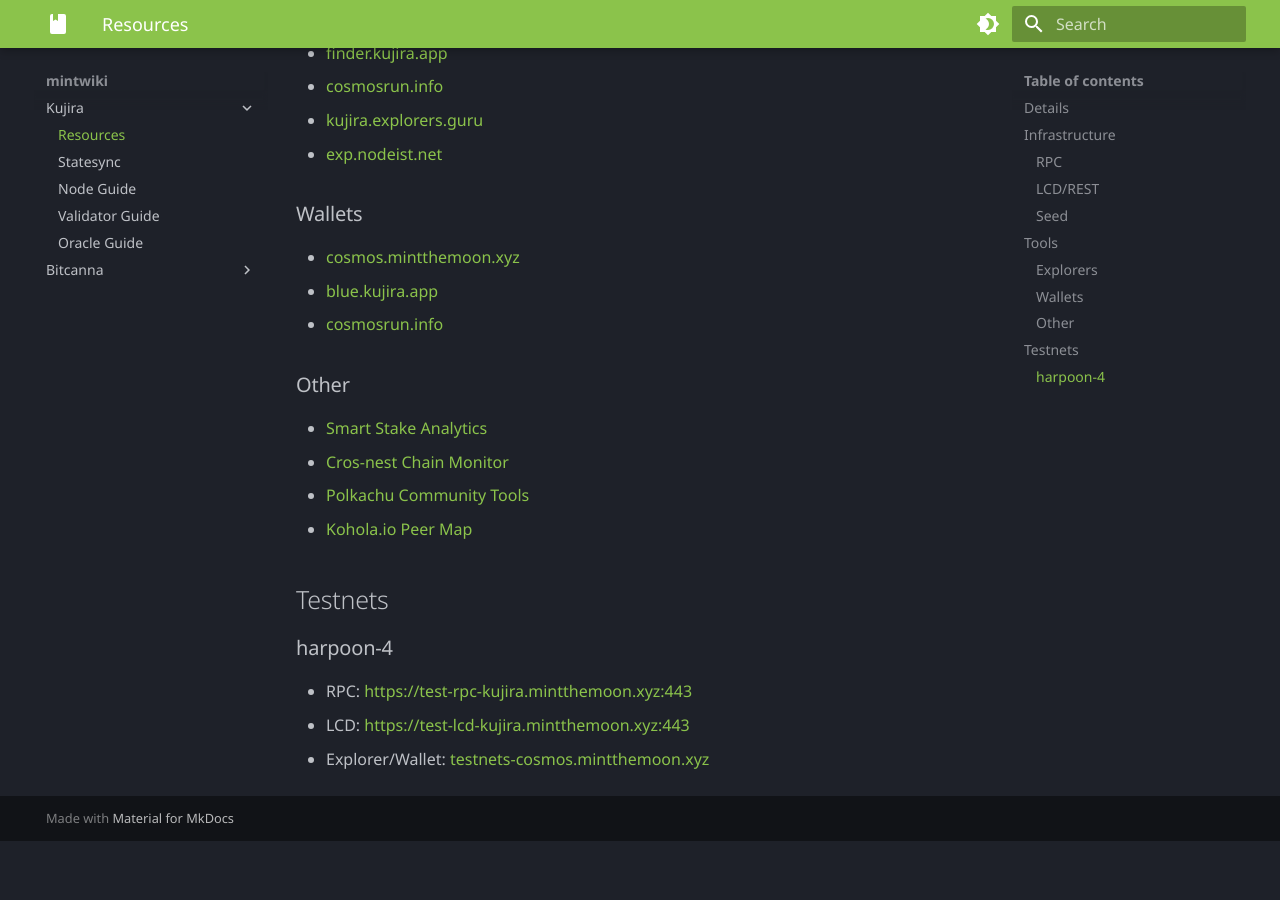
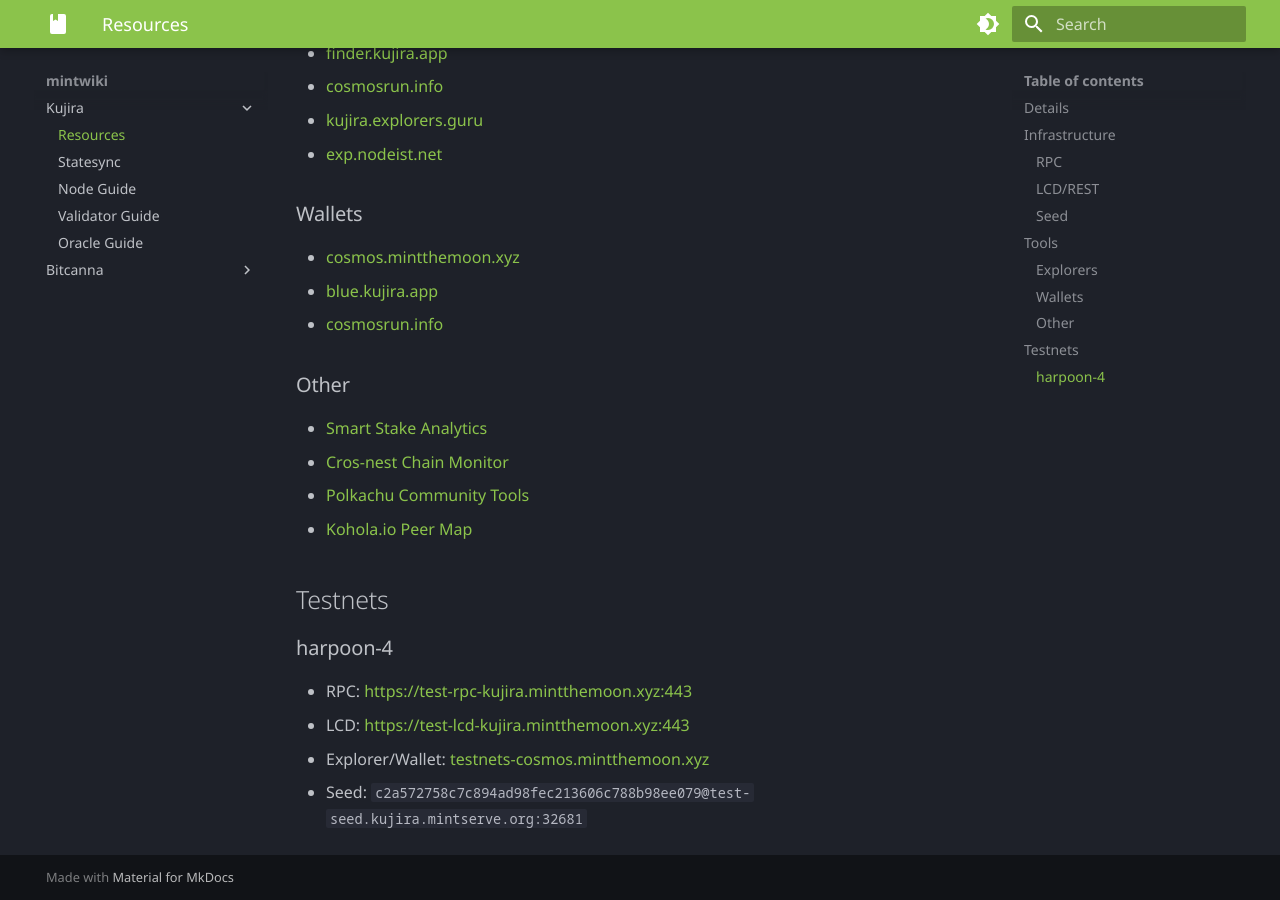
Before and after one commit to mintthemoon/mintwiki, an MkDocs documentation site: the page built from docs/kujira/resources.md, in a window 1280 px wide and 900 px high, scrolled down 1387 px. Built offline with MkDocs 1.6.1 and Material for MkDocs 9.7.7, drawn with Linux system fonts in a browser that asks for light colours; before the commit the page ends 2228 px from its top, so only the background shows below that.

Commit message:
add testnet kujira seed

```diff
--- a/docs/kujira/resources.md
+++ b/docs/kujira/resources.md
@@ -57,3 +57,4 @@
 - RPC: [https://test-rpc-kujira.mintthemoon.xyz:443](https://test-rpc-kujira.mintthemoon.xyz)
 - LCD: [https://test-lcd-kujira.mintthemoon.xyz:443](https://test-lcd-kujira.mintthemoon.xyz)
 - Explorer/Wallet: [testnets-cosmos.mintthemoon.xyz](https://testnets-cosmos.mintthemoon.xyz/kujira)
+- Seed: `c2a572758c7c894ad98fec213606c788b98ee079@test-seed.kujira.mintserve.org:32681`
```
